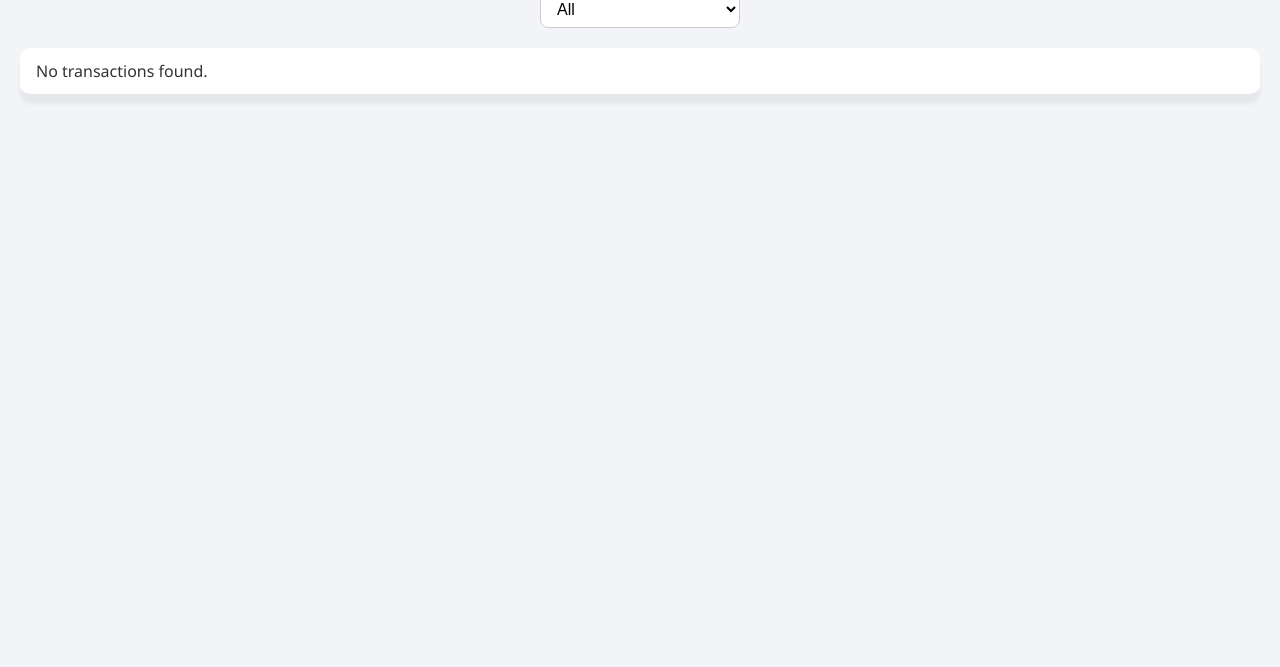
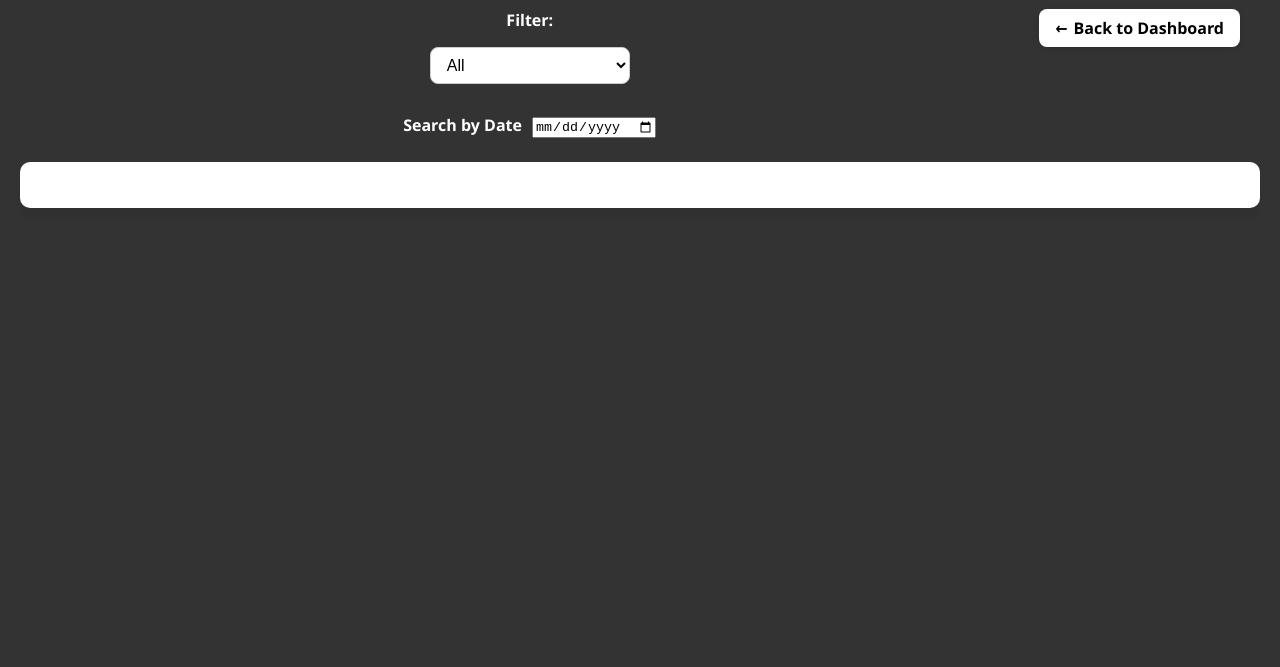
Before and after one commit to Theibroguy/Personal-finance-web-app, a plain HTML site: page Transaction-history.html in a window 1280 px wide. Shown: the part 133-800 px from the top of the page. Drawn offline with Linux system fonts and the light colour scheme.

Commit message:
Added a back button that returns back to the dashboard and styled it

```diff
--- a/Transaction-history.html
+++ b/Transaction-history.html
@@ -9,6 +9,7 @@
 <body>
   <div class="header">
     <h1>Transaction history</h1>
+    <a href="Dashboard.html" class="back-button"><span class="arrow">←</span> Back to Dashboard</a>
     <div class="filter-container">
       <label for="filter">Filter:</label>
       <select id="filter">
@@ -16,6 +17,11 @@
         <option value="income">Income</option>
         <option value="expense">Expense</option>
     </select>
+
+    <div class="date-filter">
+      <label for="date-search">Search by Date</label>
+      <input type="date" id="date-search">
+    </div>
   </div>
   </div>
 
--- a/history.css
+++ b/history.css
@@ -5,17 +5,19 @@
 }
 body {
   font-family: 'Segoe UI', Tahoma, Geneva, Verdana, sans-serif;
-  background-color: #f2f4f7;
-  color: #333;
+  background-color: #333;
+  color: #fff;
   padding: 20px;
   margin: 0;
+  position: relative;
+  padding-top: 60px;
 }
 
 h1 {
   text-align: center;
   margin-bottom: 25px;
   font-size: 28px;
-  color: #333;
+  color: #fff;
 }
 
 label {
@@ -23,7 +25,10 @@ label {
 }
 
 .filter-container {
-  margin: 10px 0;
+  display: flex;
+  flex-direction: column;
+  align-items: center;
+  gap: 10px;
 }
 
 .filter-container label {
@@ -77,3 +82,44 @@ label {
   border-color: red;
   color: red;
 }
+.date-filter {
+  display: flex;
+  align-items: center;
+  gap: 10px;
+}
+
+.back-button {
+  position: sticky;
+  top: 20px;
+  float: right;
+  text-decoration: none;
+  background-color: white;
+  color: black;
+  padding: 8px 16px;
+  border-radius: 8px;
+  font-weight: bold;
+  margin-right: 20px;
+  z-index: 10;
+  transition: all 0.3s ease;
+  box-shadow: 0 2px 6px rgba(0, 0, 0, 0.1);
+  transform: translateY(0);
+  display: inline-flex;
+  align-items: center;
+  gap: 6px;
+}
+
+.back-button:hover {
+  background-color: #45a049;
+  transform: translateY(-3px) scale(1.03);
+  box-shadow: 0 4px 12px rgba(0, 0, 0, 0.2);
+}
+
+/* Animating the arrow */
+.back-button .arrow {
+  display: inline-block;
+  transition: transform 0.3s ease;
+}
+
+.back-button:hover .arrow {
+  transform: translateX(-5px) scale(1.2);
+}
--- a/history.js
+++ b/history.js
@@ -1,11 +1,13 @@
 document.addEventListener('DOMContentLoaded', function () {
   const transactionList = document.getElementById('transaction-list');
   const filterSelect = document.getElementById('filter');
+  const dateSearch = document.getElementById('date-search');
+
+  const transactions = JSON.parse(localStorage.getItem('transactions')) || [];
 
 
-  function renderTransactions(filter = 'all') {
+  function renderTransactions(filter = 'all', date = '') {
     transactionList.innerHTML = '';
-    const transactions = JSON.parse(localStorage.getItem('transactions')) || [];
 
     if (transactions.length === 0) {
       transactionList.innerHTML = '<li>No transactions found.</li>';
@@ -17,16 +19,26 @@ document.addEventListener('DOMContentLoaded', function () {
 
     transactions.forEach(transaction => {
       //Apply the filter
-      if (filter === 'income' && transaction.amount < 0) return;
-      if (filter === 'expense' && transaction.amount > 0) return;
+      if (filter !== 'all' && ((filter === 'income' && transaction.amount < 0) || (filter === 'expense' && transaction.amount > 0))) return;
 
-      const date = transaction.date || 'Unknown Date';
-      if (!grouped[date]) grouped[date] = [];
-      grouped[date].push(transaction);
+      // Apply date filter (if any)
+      if (date) {
+        const transDate = transaction.date ? transaction.date.split('T')[0] : '';
+        if (transDate !== date) return;
+      }
+
+      const dateKey = transaction.date ? transaction.date.split('T')[0] : 'Unknown Date';
+      if (!grouped[date]) grouped[dateKey] = [];
+      grouped[dateKey].push(transaction);
     });
 
-    // Display grouped transactions
-    Object.keys(grouped).sort((a, b) => new Date(b) - new Date(a)).forEach(date => {
+    const dates = Object.keys(grouped).sort((a, b) => new Date(b) - new Date(a));
+
+    if (dates.length === 0) {
+      transactionList.innerHTML = '<li>No matching transactions.</li>';
+    }
+
+    dates.forEach(date => {
       const heading = document.createElement('h3');
       heading.textContent = new Date(date).toDateString();
       heading.style.marginTop = '20px';
@@ -42,11 +54,18 @@ document.addEventListener('DOMContentLoaded', function () {
     });
   }
 
-  // Initial render
+
+
+  // on load
   renderTransactions();
 
-  // Filter dropdown handler
+  // On filter change
   filterSelect.addEventListener('change', () => {
-    renderTransactions(filterSelect.value);
+    renderTransactions(filterSelect.value, dateSearch.value);
+  });
+
+  // On date search change
+  dateSearch.addEventListener('change', () => {
+    renderTransactions(filterSelect.value, dateSearch.value)
   });
 });
```
